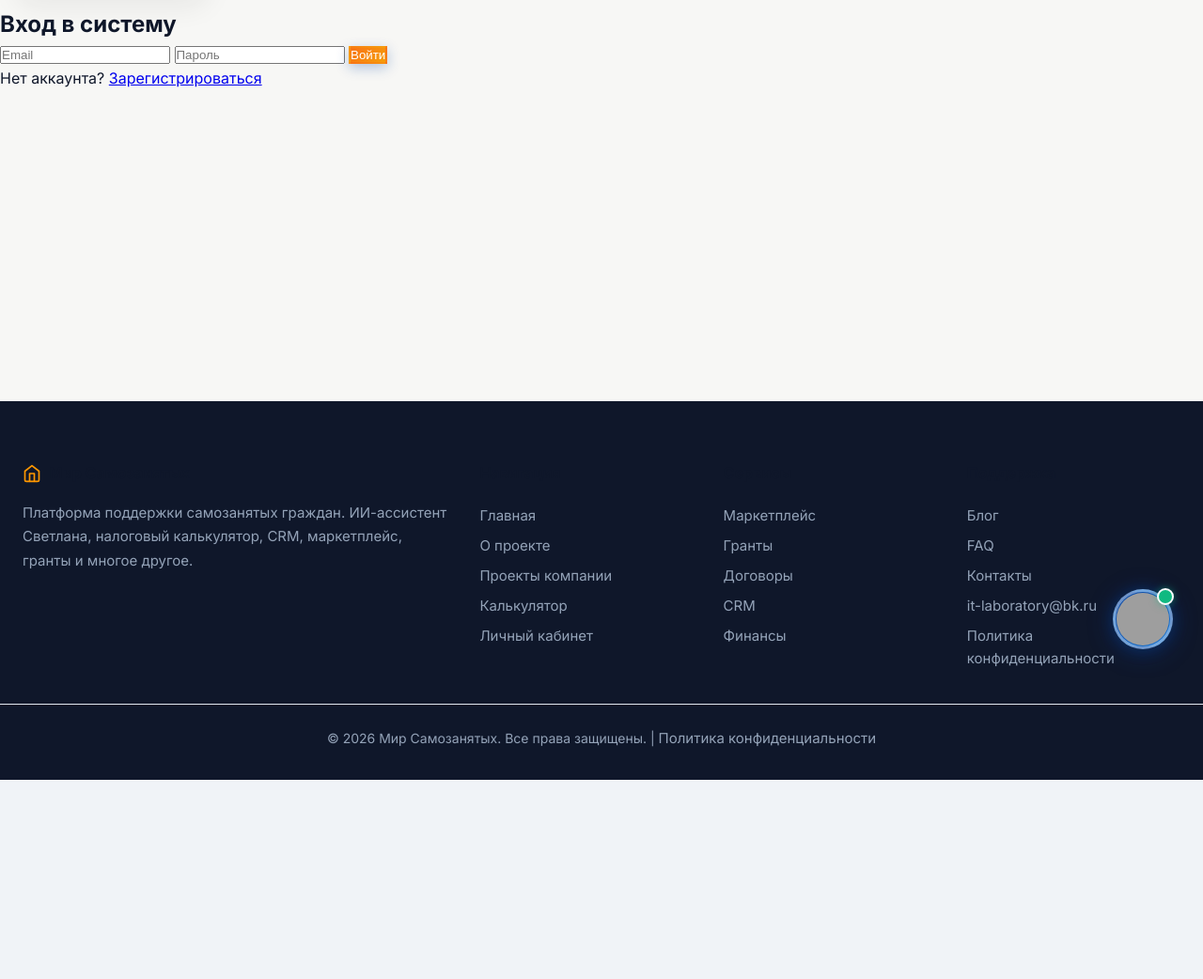
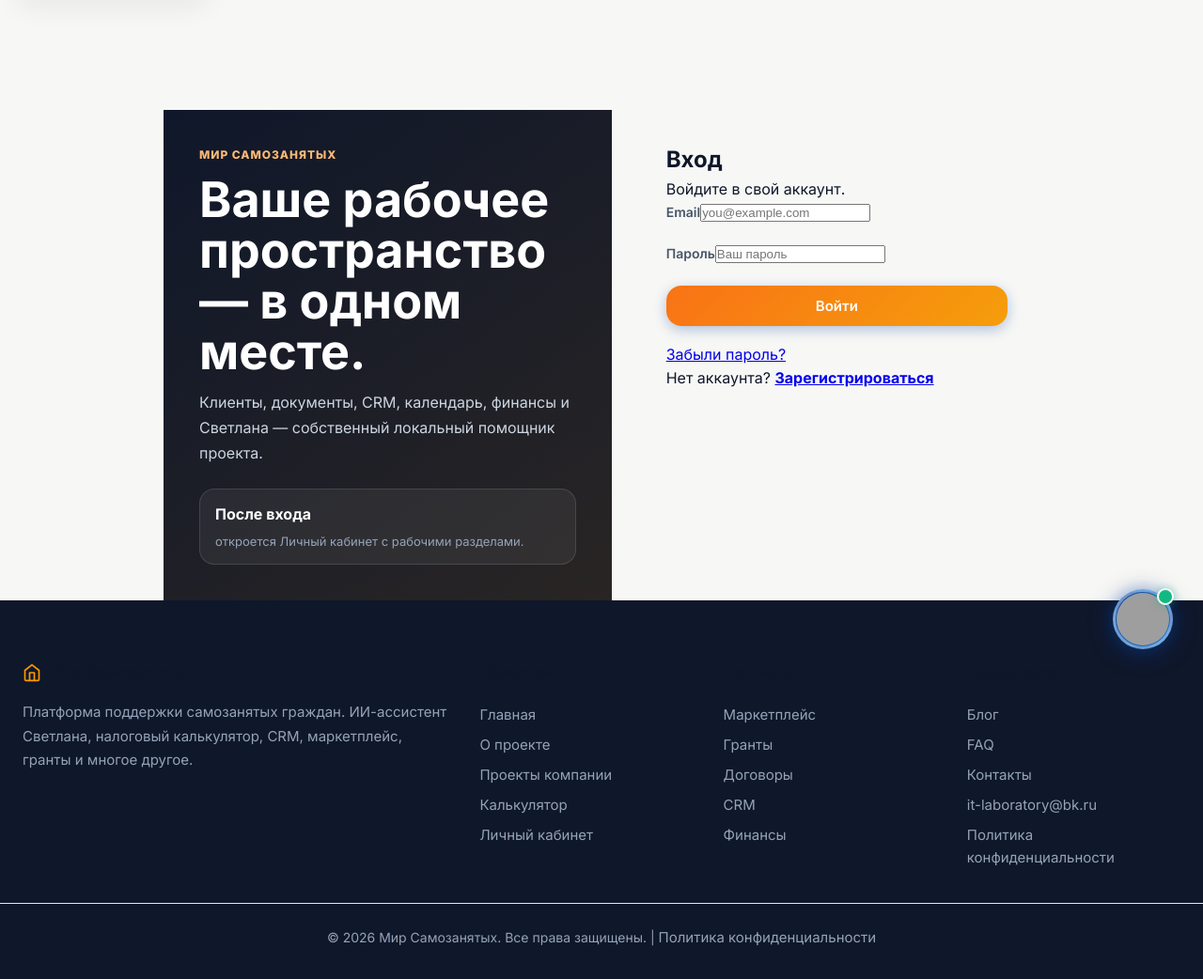
Before and after one commit to paulafanasyev/mir-samozanyatykh-, a Python web app: template src/templates/login.html in a window 1280 px wide. Shown: the part 73-1115 px from the top of the page at 94% size. Before the commit the page ends 903 px from the top, so only its background shows below. Run offline with Jinja, Linux system fonts and the light colour scheme; the template is opened without the code that fills it: most values are stand-ins (such as "Sample title", 1, 10 or a date in 2020); grey boxes are pictures that could not be loaded.

Commit message:
fix(auth): make legacy login page handle real form endpoint and 2FA

```diff
--- a/src/templates/login.html
+++ b/src/templates/login.html
@@ -1,32 +1,35 @@
 {% extends "base.html" %}
 {% block title %}Вход — Мир Самозанятых{% endblock %}
 {% block content %}
-<div class="auth-container">
-    <h2>Вход в систему</h2>
-    <form id="login-form">
-        <input type="email" name="email" placeholder="Email" required maxlength="255">
-        <input type="password" autocomplete="current-password" name="password" placeholder="Пароль" required maxlength="128">
-        <button type="submit" class="btn-primary">Войти</button>
-    </form>
-    <p>Нет аккаунта? <a href="/register">Зарегистрироваться</a></p>
-</div>
-
+<section class="section" style="padding-top:110px;min-height:calc(100vh - 180px);display:flex;align-items:center;">
+  <div class="container" style="max-width:980px;width:100%;">
+    <div style="display:grid;grid-template-columns:1.05fr .95fr;gap:24px;align-items:stretch;">
+      <div class="glass-card" style="padding:38px;background:linear-gradient(145deg,#0f172a,#292524);color:#fff;display:flex;flex-direction:column;justify-content:center;">
+        <span style="color:#fdba74;font-weight:800;letter-spacing:.08em;text-transform:uppercase;font-size:12px">Мир Самозанятых</span>
+        <h1 style="font-size:clamp(32px,5vw,52px);line-height:1.04;margin:12px 0">Ваше рабочее пространство — в одном месте.</h1>
+        <p style="color:#cbd5e1;line-height:1.7">Клиенты, документы, CRM, календарь, финансы и Светлана — собственный локальный помощник проекта.</p>
+        <div style="margin-top:24px;padding:14px 16px;border:1px solid rgba(255,255,255,.12);border-radius:16px;background:rgba(255,255,255,.06)"><strong>После входа</strong><div style="margin-top:5px;color:#94a3b8;font-size:13px">откроется Личный кабинет с рабочими разделами.</div></div>
+      </div>
+      <div class="glass-card" style="padding:34px;">
+        <h2 style="margin-top:0">Вход</h2>
+        <p style="color:var(--neutral-500)">Войдите в свой аккаунт.</p>
+        <form id="login-form" style="display:grid;gap:14px">
+          <label class="form-label">Email<input class="glass-input" type="email" name="email" placeholder="you@example.com" required maxlength="255" autocomplete="email"></label>
+          <label class="form-label">Пароль<input class="glass-input" type="password" autocomplete="current-password" name="password" placeholder="Ваш пароль" required maxlength="128"></label>
+          <div id="twofa" style="display:none"><label class="form-label">Код 2FA<input class="glass-input" id="twofa-code" inputmode="numeric" autocomplete="one-time-code" maxlength="6" placeholder="123456"></label></div>
+          <div id="login-status" role="status" aria-live="polite" style="display:none;padding:12px;border-radius:12px"></div>
+          <button id="login-button" type="submit" class="btn btn-primary">Войти</button>
+        </form>
+        <p style="margin-top:18px"><a href="/reset-password">Забыли пароль?</a></p>
+        <p style="color:var(--neutral-500)">Нет аккаунта? <a href="/register" style="font-weight:700">Зарегистрироваться</a></p>
+      </div>
+    </div>
+  </div>
+</section>
+<style>@media(max-width:760px){.container>div[style*="grid-template-columns"]{grid-template-columns:1fr!important}.container>div[style*="grid-template-columns"]>div:first-child{display:none}}</style>
 <script nonce="{{ csp_nonce }}">
-document.getElementById('login-form').addEventListener('submit', async (e) => {
-    e.preventDefault();
-    const form = new FormData(e.target);
-    try {
-        const res = await fetch('/api/auth/login', { method: 'POST', body: form });
-        const data = await res.json();
-        if (res.ok) {
-            MirAuth.setToken(data.access_token);
-            window.location.href = '/dashboard';
-        } else {
-            alert(data.detail || 'Ошибка входа');
-        }
-    } catch (err) {
-        alert('Ошибка сети');
-    }
-});
+const form=document.getElementById('login-form'),statusBox=document.getElementById('login-status'),button=document.getElementById('login-button'),twofa=document.getElementById('twofa'),code=document.getElementById('twofa-code');let tempToken='';
+function status(text,error=false){statusBox.style.display='block';statusBox.style.background=error?'#fef2f2':'#ecfdf5';statusBox.style.color=error?'#b91c1c':'#047857';statusBox.textContent=text;}
+form.addEventListener('submit',async e=>{e.preventDefault();button.disabled=true;button.textContent='Входим…';try{if(twofa.style.display==='block'){const body=new FormData();body.append('temp_token',tempToken);body.append('code',code.value);const r=await fetch('/api/auth/login/2fa',{method:'POST',body});const d=await r.json().catch(()=>({}));if(!r.ok)throw new Error(d.detail||'Неверный код 2FA');MirAuth.setToken(d.access_token);window.location.href='/dashboard';return;}const r=await fetch('/api/auth/login',{method:'POST',body:new FormData(form)});const d=await r.json().catch(()=>({}));if(!r.ok)throw new Error(d.detail||'Ошибка входа');if(d.requires_2fa){tempToken=d.temp_token;twofa.style.display='block';button.textContent='Подтвердить вход';status('Введите код двухфакторной аутентификации.');return;}MirAuth.setToken(d.access_token);window.location.href='/dashboard';}catch(err){status(err.message||'Ошибка входа',true);}finally{button.disabled=false;if(twofa.style.display!=='block')button.textContent='Войти';}});
 </script>
 {% endblock %}
```
